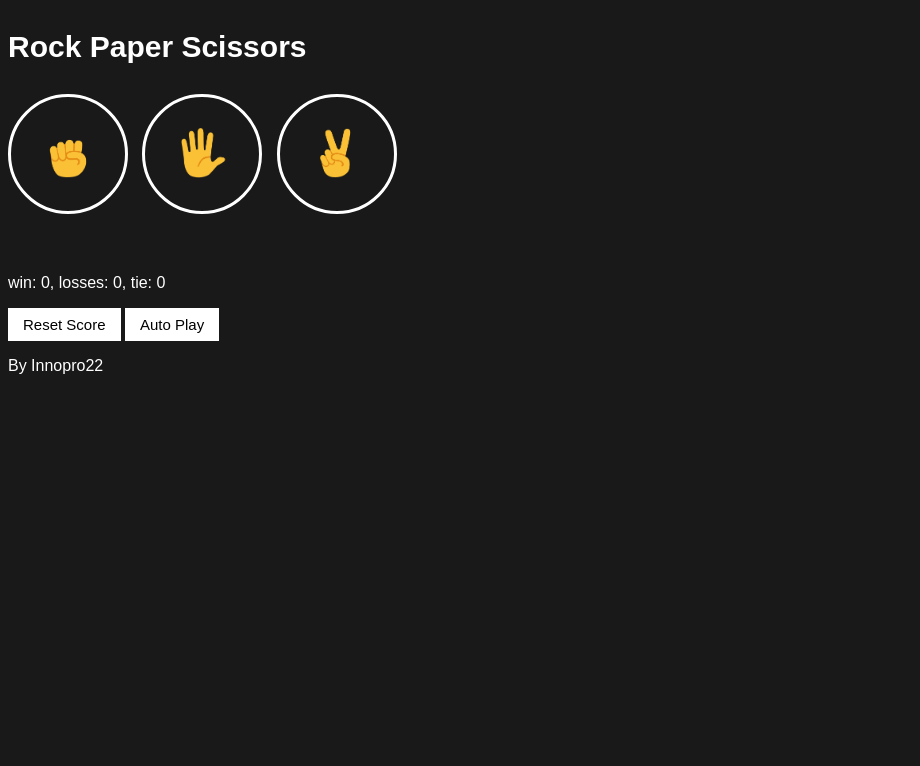
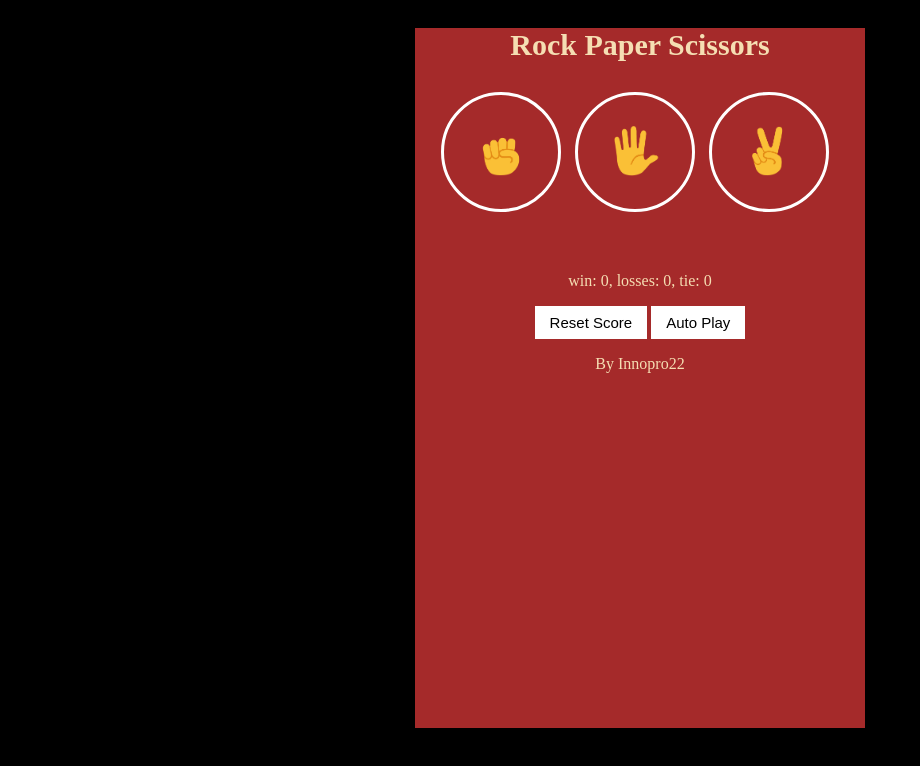
Before and after one commit to Innopro22/firstgame-app, a plain HTML site: page index.html in a window 1280 px wide. Shown: the whole page, without its empty margins (0-920 px from the left). Drawn offline with Linux system fonts and the light colour scheme.

Commit message:
Add files via upload

```diff
--- a/style.css
+++ b/style.css
@@ -1,12 +1,23 @@
+
 body {
-  background-color: rgb(25, 25, 25);
-  color: white;
-  font-family: arial;
- }
+  background-color: black;
+  color: wheat;
+  display: flex;
+  justify-content: center;
+}
 
- .title {
+section {
+  height: 700px;
+  width: 450px;
+  text-align: center;
+  background-color: brown;
+
+}
+
+.title {
   font-size: 30px;
   font-weight: bold;
+  margin-top: 20px;
  }
 
  .move-icon {
```
